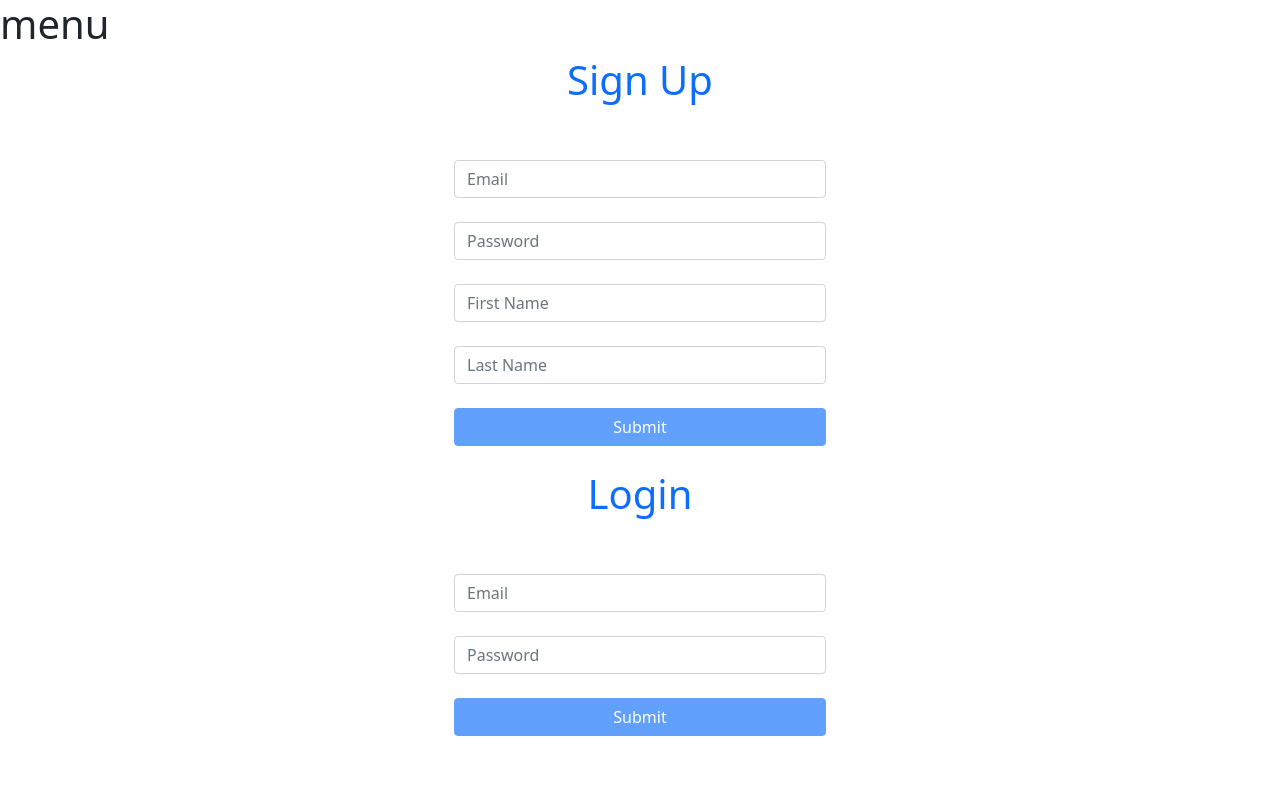
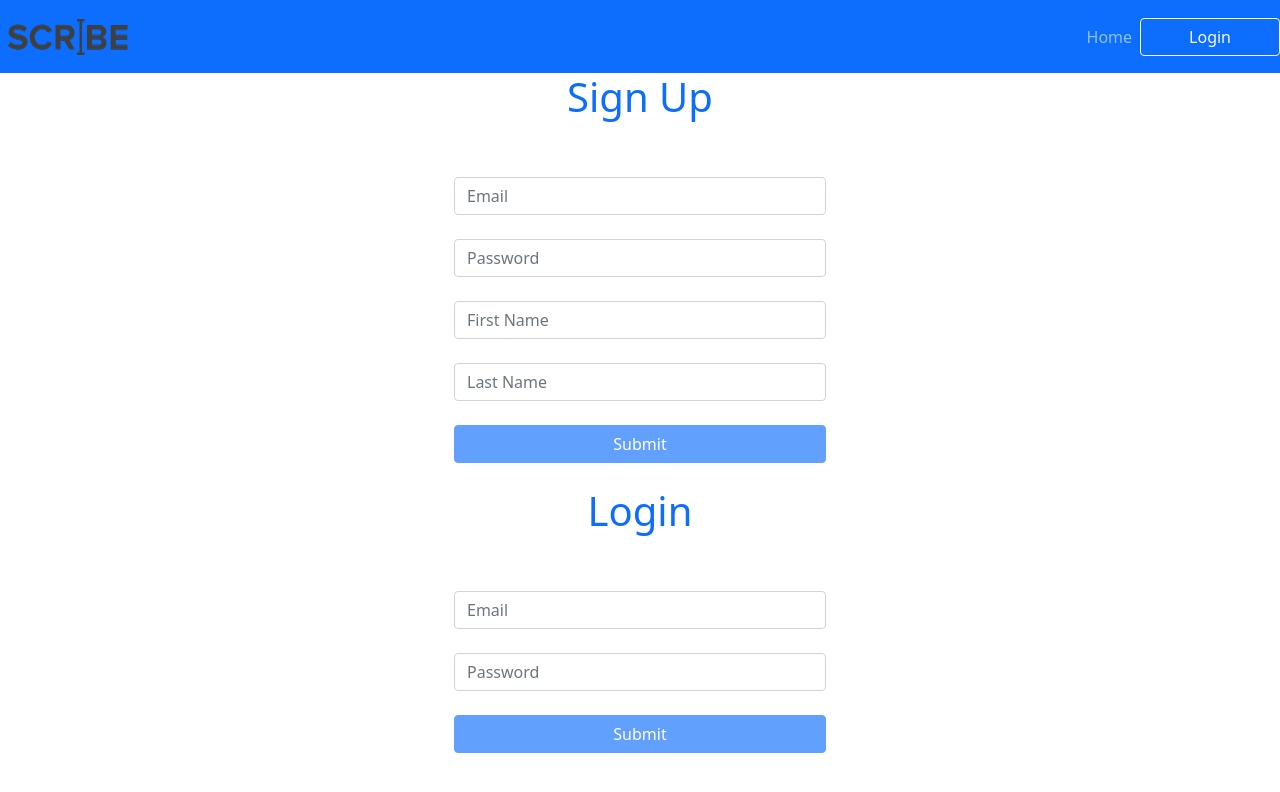
Before and after one commit to rahul0101rock/Scribe, an Angular app: page /signup in a window 1280 px wide. Before the commit this address led to /. Shown: the top 792 px of the page. Built offline with nearby package versions, Linux system fonts and the light colour scheme; no server answers.

Commit message:
Created Menu Component

```diff
--- a/angular.json
+++ b/angular.json
@@ -33,7 +33,7 @@
             ],
             "scripts": [
               "node_modules/bootstrap/dist/js/bootstrap.min.js",
-              "node_modules/jquery/dist/jquery.js"
+              "node_modules/jquery/dist/jquery.min.js"
             ]
           },
           "configurations": {
--- a/src/app/app-routing.module.ts
+++ b/src/app/app-routing.module.ts
@@ -1,7 +1,17 @@
 import { NgModule } from '@angular/core';
 import { RouterModule, Routes } from '@angular/router';
-
-const routes: Routes = [];
+import { LoginComponent } from './login/login.component';
+import { SignupComponent } from './signup/signup.component';
+import { MenuComponent } from './menu/menu.component';
+const routes: Routes = [
+  {
+    path: '', redirectTo: 'signup', pathMatch: 'full'
+  }, {
+    path: 'signup',  component: SignupComponent
+  }, {
+    path: 'login', component: LoginComponent
+  }
+];
 
 @NgModule({
   imports: [RouterModule.forRoot(routes)],
--- a/src/app/menu/menu.component.html
+++ b/src/app/menu/menu.component.html
@@ -1 +1,38 @@
-<h1>menu</h1>
+<nav class="navbar navbar-expand-lg navbar-dark bg-primary">
+    <a class="navbar-brand" href="#">
+      <img src="assets/Scribe-Logo.png">
+    </a>
+
+    <button data-bs-toggle="collapse" class="navbar-toggler" data-bs-target="#navdata">
+        <span class="visually-hidden"></span><span class="navbar-toggler-icon"></span>
+    </button>
+
+    <div class="collapse navbar-collapse" id="navdata">
+      <ul class="navbar-nav ms-auto">
+
+        <li class="nav-item " routerLinkActive="active" data-toggle="collapse" data-target=".navbar-collapse" *ngIf="!logged">
+          <a class="nav-link" routerLink="/home">Home</a>
+        </li>
+
+        <li class="nav-item" routerLinkActive="active" data-toggle="collapse" data-target=".navbar-collapse" *ngIf="logged">
+          <a class="nav-link" routerLink="/myblogs">Home</a>
+        </li>
+
+      </ul>
+
+      <ul class="navbar-nav ml-auto">
+
+        <li class="nav-item right" *ngIf="!logged" routerLinkActive="active" data-toggle="collapse" data-target=".navbar-collapse">
+          <button class="btn btn-outline-light px-5" routerLink="/login">Login</button>
+        </li>
+
+        <li class="nav-item right" *ngIf="logged">
+          <a class="nav-link" [routerLink]="'/profile/' + user.uid">My Profile</a>
+        </li>
+        <li class="nav-item right" *ngIf="logged">
+          <a class="nav-link" routerLink="/" (click)="logout()">Log out</a>
+        </li>
+
+      </ul>
+    </div>
+  </nav>
--- a/src/app/menu/menu.component.ts
+++ b/src/app/menu/menu.component.ts
@@ -1,5 +1,6 @@
 import { Component, OnInit } from '@angular/core';
-
+import * as firebase from 'firebase/app';
+import * as auth from 'firebase/auth';
 @Component({
   selector: 'app-menu',
   templateUrl: './menu.component.html',
@@ -7,9 +8,29 @@ import { Component, OnInit } from '@angular/core';
 })
 export class MenuComponent implements OnInit {
 
-  constructor() { }
+  logged: boolean = false;
+  user:any;
+  constructor() {
+    if(this.user) {
+      this.logged = true;
+    } else {
+      this.logged = false;
+  }
+  let au = auth.getAuth();
+  auth.onAuthStateChanged(au,(user) => {
+    this.user = user;
+    if(user){
+      this.logged = true;
+    } else {
+      this.logged= false;
+    }
+  })
+  }
 
   ngOnInit(): void {
   }
-
+  logout(){
+    let au = auth.getAuth();
+    auth.signOut(au);
+  }
 }
```
